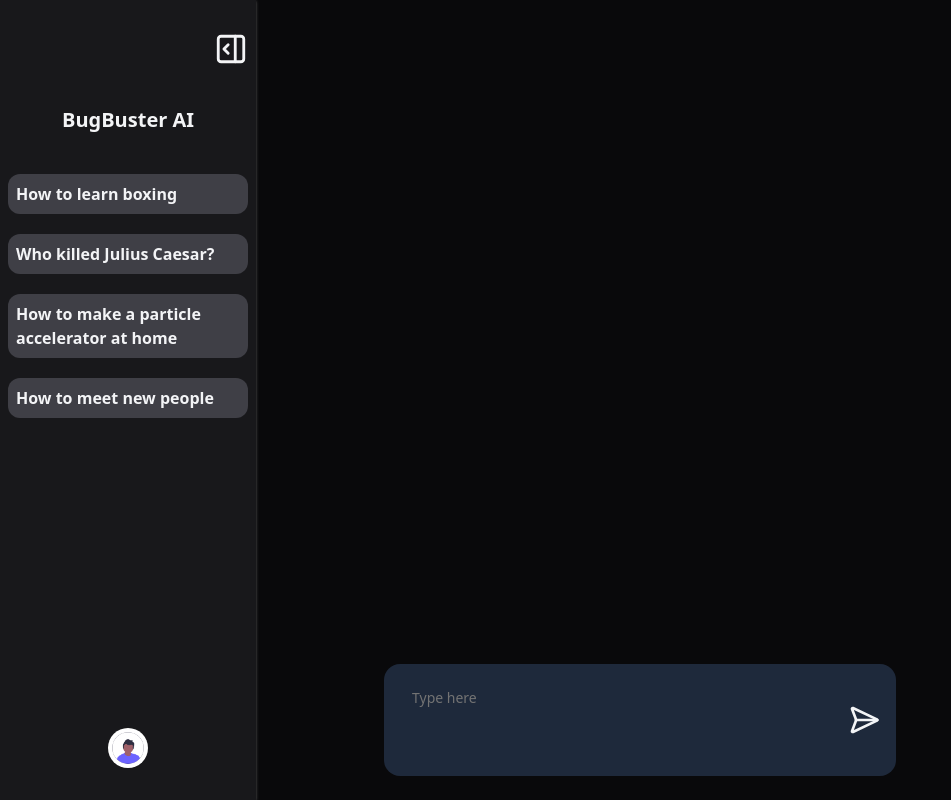
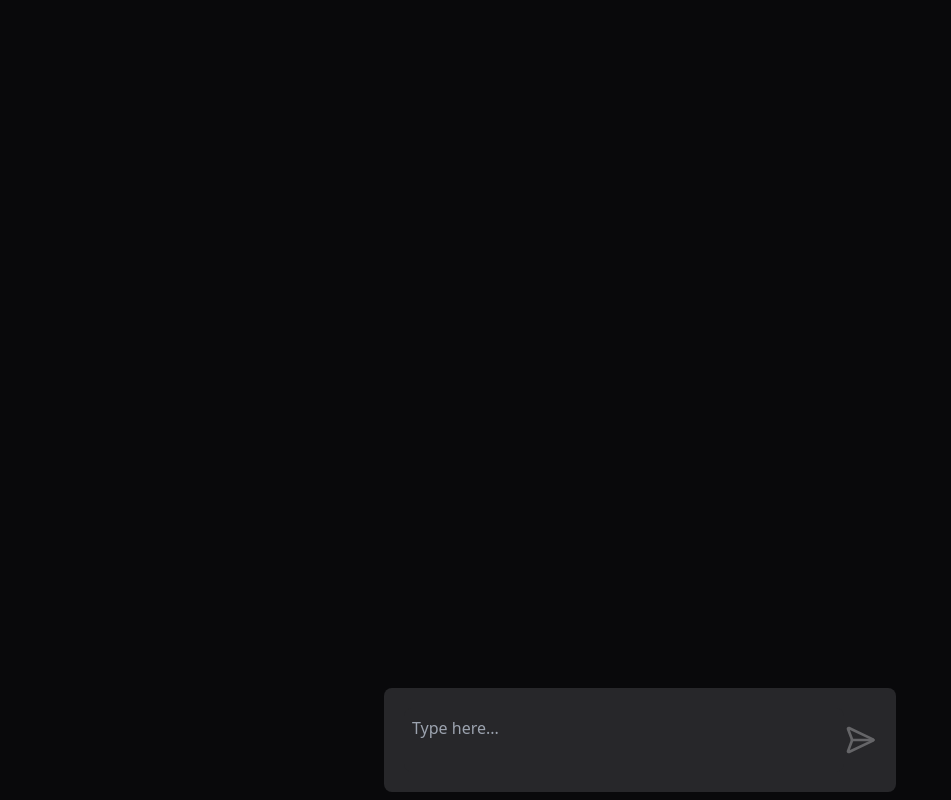
Before and after one commit to yuribodo/bug-buster, a Next.js app: page /chat in a window 1280 px wide. Shown: the whole page, without its empty margins (0-951 px from the left). Built offline with nearby package versions, Linux system fonts and the light colour scheme.

Commit message:
refac: remake ChatInput component

```diff
--- a/package.json
+++ b/package.json
@@ -11,6 +11,7 @@
   "dependencies": {
     "@radix-ui/react-accordion": "^1.2.2",
     "@radix-ui/react-avatar": "^1.1.2",
+    "@radix-ui/react-dialog": "^1.1.5",
     "@radix-ui/react-slot": "^1.1.1",
     "class-variance-authority": "^0.7.1",
     "clsx": "^2.1.1",
--- a/src/app/chat/page.tsx
+++ b/src/app/chat/page.tsx
@@ -1,11 +1,9 @@
 import ChatInput from '@/components/ChatInput';
-import ChatSideBar from '@/components/ChatSideBar';
 
 const page = () => {
   return (
     <div className="flex justify-center min-h-screen max-h-screen bg-zinc-950 text-gray-100">
       <ChatInput />
-      <ChatSideBar />
     </div>
   );
 };
--- a/src/components/ChatInput.tsx
+++ b/src/components/ChatInput.tsx
@@ -1,14 +1,44 @@
-import { Textarea } from "@/components/ui/textarea";
-import { SendHorizontal } from "lucide-react";
+'use client';
+import { useState, useRef } from 'react';
+import type { ChangeEvent, FormEvent } from 'react';
+import { SendHorizonal } from 'lucide-react';
 
 const ChatInput = () => {
+  const textareaRef = useRef<HTMLTextAreaElement | null>(null);
+  const [prompt, setPrompt] = useState('');
+  const handleInput = (e: ChangeEvent<HTMLTextAreaElement>) => {
+    setPrompt(e.target.value);
+    if (textareaRef.current) {
+      textareaRef.current.style.height = 'auto';
+      const newHeight = Math.min(textareaRef.current.scrollHeight, 200);
+      textareaRef.current.style.height = `${newHeight}px`;
+    }
+  };
+  const handleSubmit = (e: FormEvent<HTMLFormElement>) => {
+    e.preventDefault();
+    setPrompt('');
+    console.log(prompt);
+  };
+  console.log('prompt:', prompt);
   return (
-    <div className="flex  h-24 w-[90%] md:w-2/5 md:h-28 md:max-h-44  bg-slate-800 justify-center items-start absolute bottom-6 rounded-2xl p-4 overflow-auto">
-      <Textarea placeholder="Type here" />
-      <div className="flex flex-col justify-center h-full hover:scale-125 transition-transform ">
-        <SendHorizontal size={32} />
-      </div>
-    </div>
+    <label className="bg-zinc-800 flex flex-row self-end w-4/5 md:w-2/5 m-2 rounded-lg p-3">
+      <form onSubmit={(e) => handleSubmit(e)} className="p-2 flex w-full">
+        <textarea
+          ref={textareaRef}
+          placeholder="Type here..."
+          className=" bg-zinc-800 overflow-y-auto resize-none rounded-lg p-2 outline-none w-full"
+          value={prompt}
+          onChange={(e) => handleInput(e)}
+        />
+        <button
+          type="submit"
+          className={` ${prompt ? 'hover:scale-110' : ''} disabled:opacity-30 justify-end`}
+          disabled={!prompt}
+        >
+          <SendHorizonal size={window.innerWidth > 1000 ? 32 : 25} />
+        </button>
+      </form>
+    </label>
   );
 };
 
--- a/src/components/ChatSideBar.tsx
+++ /dev/null
@@ -1,136 +0,0 @@
-'use client';
-
-import { motion, useAnimationControls } from 'framer-motion';
-import { PanelRightClose as OpenPanel } from 'lucide-react';
-import { PanelRightOpen as ClosePanel } from 'lucide-react';
-import { useEffect, useState } from 'react';
-import { Avatar, AvatarFallback, AvatarImage } from './ui/avatar';
-
-const containerVariants = {
-  close: {
-    width: '5rem',
-    transition: {
-      type: 'spring',
-      damping: 15,
-      duration: 0.5,
-    },
-  },
-  open: {
-    width: '16rem',
-    transition: {
-      type: 'spring',
-      damping: 15,
-      duration: 0.5,
-    },
-  },
-};
-
-const itemVariants = {
-  hidden: { opacity: 0, x: -20 },
-  visible: { opacity: 1, x: 0 },
-};
-
-const ChatSideBar = () => {
-  const [isSideBarOpen, setIsSideBarOpen] = useState(true);
-  const containerControls = useAnimationControls();
-
-  useEffect(() => {
-    if (isSideBarOpen) {
-      containerControls.start('open');
-    } else {
-      containerControls.start('close');
-    }
-  }, [isSideBarOpen, containerControls]);
-
-  const handleOpenClose = () => {
-    setIsSideBarOpen((prev) => !prev);
-  };
-
-  const chats = [
-    {
-      id: 1,
-      chatTitle: 'How to learn boxing',
-    },
-    {
-      id: 2,
-      chatTitle: 'Who killed Julius Caesar?',
-    },
-    {
-      id: 3,
-      chatTitle: 'How to make a particle accelerator at home',
-    },
-    {
-      id: 4,
-      chatTitle: 'How to meet new people',
-    },
-  ];
-
-  return (
-    <motion.div
-      className="bg-zinc-900 flex flex-col z-10 gap-10 py-8 px-2 absolute top-0 left-0 h-full shadow shadow-neutral-600"
-      variants={containerVariants}
-      initial="close"
-      animate={containerControls}
-    >
-      <motion.button
-        className="hover:scale-125 transition-transform self-end"
-        onClick={handleOpenClose}
-      >
-        {isSideBarOpen ? <ClosePanel size={34} /> : <OpenPanel size={34} />}
-      </motion.button>
-
-      {isSideBarOpen && (
-        <>
-          {/* Title */}
-          <motion.div
-            className="text-xl font-bold self-center"
-            variants={itemVariants}
-            initial="hidden"
-            animate="visible"
-            transition={{ delay: 0.2 }}
-          >
-            BugBuster AI
-          </motion.div>
-
-          {/* Chat List */}
-          <motion.div
-            className="flex flex-col gap-5 w-full justify-center"
-            variants={itemVariants}
-            initial="hidden"
-            animate="visible"
-            transition={{ delay: 0.3 }}
-          >
-            {chats.map((chat) => (
-              <motion.div
-                key={chat.id}
-                className="bg-zinc-700 rounded-xl p-2 font-bold overflow-hidden"
-                variants={itemVariants}
-                initial="hidden"
-                animate="visible"
-                transition={{ delay: 0.4 + chat.id * 0.1 }}
-              >
-                {chat.chatTitle}
-              </motion.div>
-            ))}
-          </motion.div>
-
-          {/* Avatar */}
-          <motion.div
-            className="flex justify-center align-bottom mt-auto"
-            variants={itemVariants}
-            initial="hidden"
-            animate="visible"
-            transition={{ delay: 0.5 }}
-          >
-            <Avatar>
-              <AvatarImage src="profile.png" sizes="5" />
-              <AvatarFallback />
-            </Avatar>
-          </motion.div>
-        </>
-      )}
-    </motion.div>
-  );
-};
-
-export default ChatSideBar;
```
Also changed, not shown: 1 other file (tests, documents, lock files or other folders).
